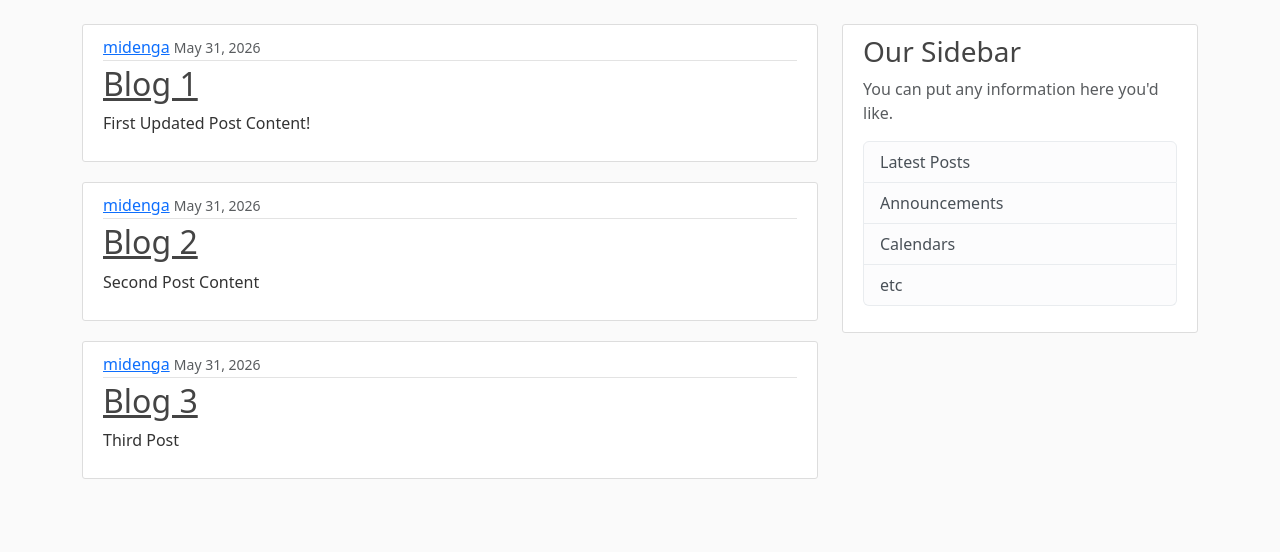
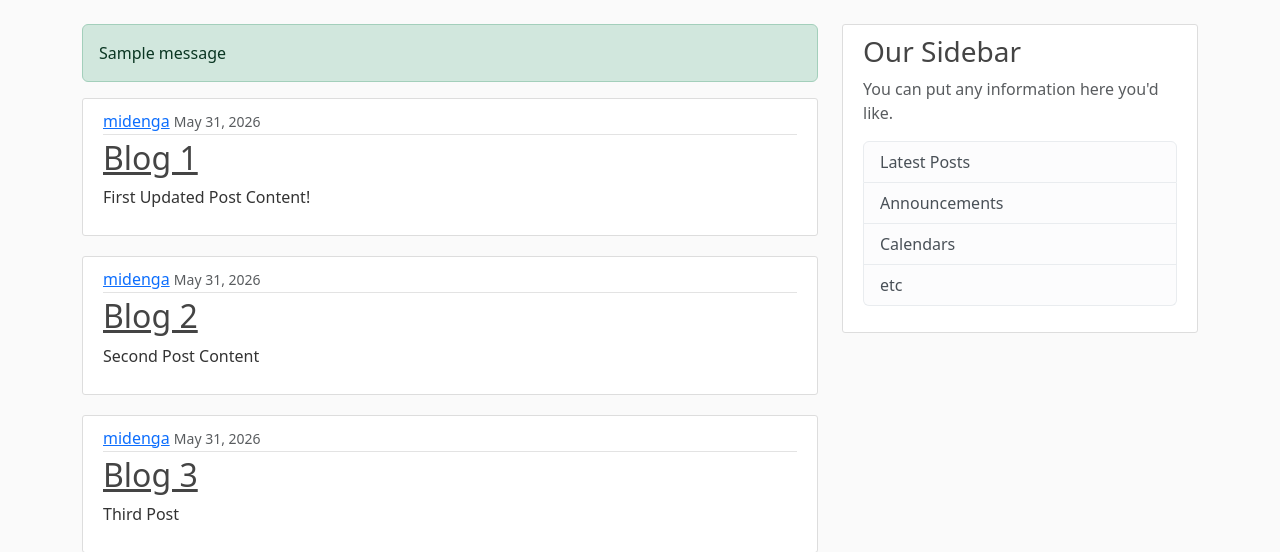
Before and after one commit to ager001/blog_app, a Django app: page / in a window 1280 px wide. Shown: the part 56-608 px from the top of the page. Run offline with Django 5.2, Linux system fonts and the light colour scheme; data comes from the database, SQL or seed files in the repository; one stand-in notice (Sample message) is shown.

Commit message:
Add message alerts to base template for improved user feedback

```diff
--- a/blog/templates/blog/base.html
+++ b/blog/templates/blog/base.html
@@ -53,6 +53,11 @@
     <main role="main" class="container">
   <div class="row">
     <div class="col-md-8">
+      {% for message in messages %}
+        <div class="alert alert-{{ message.tags }}">
+          {{ message }}
+        </div>
+      {% endfor %}
       {% block content %}{% endblock %}
     </div>
     <div class="col-md-4">
```
